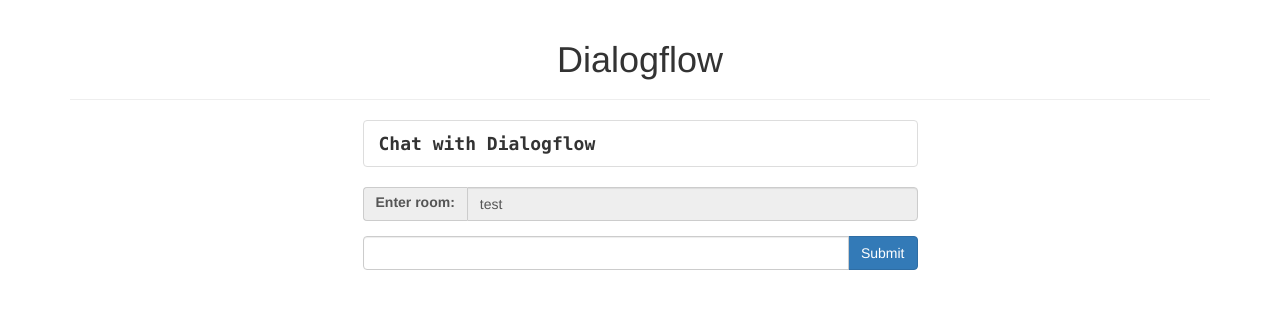
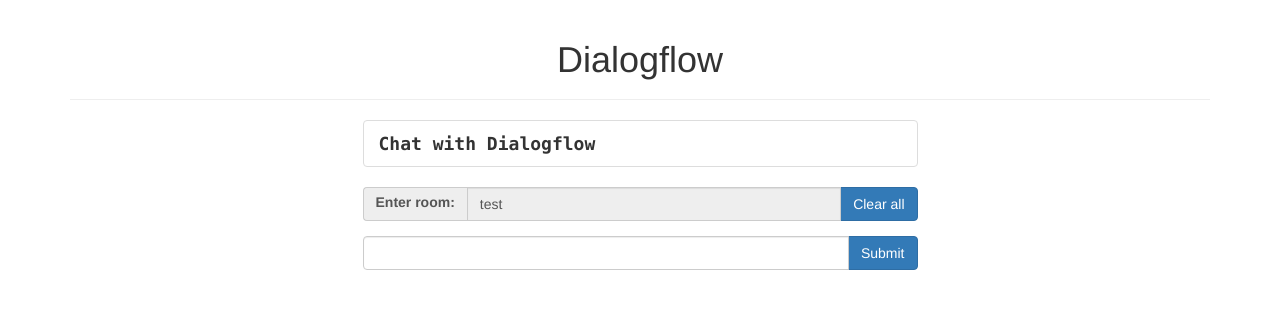
Before and after one commit to hane1818/test-bot, a Django app: template templates/home.html in a window 1280 px wide. Shown: the top 309 px of the page. Run offline with Django 3.2, Linux system fonts and the light colour scheme; the template is opened without the code that fills it, so the values that code supplies are empty.

Commit message:
Add clear log button

```diff
--- a/templates/home.html
+++ b/templates/home.html
@@ -28,6 +28,9 @@
                 <label>Enter room: </label>
               </span>
               <input type="text" name="room" id="room" placeholder="Enter room" class="form-control" value="test" readonly>
+              <span class="input-group-btn">
+                <button class="btn btn-primary js-clear">Clear all</button>
+              </span>
             </div>
             <div class="input-group form-group mb-3">
               <input type="text" class="form-control js-text">
@@ -36,7 +39,6 @@
               </span>
             </div>
           </form>
-
         </div>
       </div>
     </div>
@@ -50,6 +52,7 @@
       var formData = new FormData($('form')[0]);
 
       var $sayButton = $('.js-say');
+      var $clearButton = $('.js-clear');
       var dialogflowUrl = '{% url "index" %}';
       var csrftoken = Cookies.get('csrftoken');
 
@@ -128,6 +131,26 @@
       //   }
       // });
 
+      function clearLog() {
+        var $clear = $.ajax({
+          type: 'GET',
+          url: '{% url "clear_log" %}'
+        });
+
+        $clear.done(function() {
+          console.log('Clear all history')
+        });
+
+        $clear.fail(function() {
+          //
+        });
+      }
+
+      $clearButton.click(function(event) {
+        event.preventDefault();
+        clearLog();
+      });
+
       setInterval(function(){location.reload();}, 60000);
     </script>
   </body>
```
